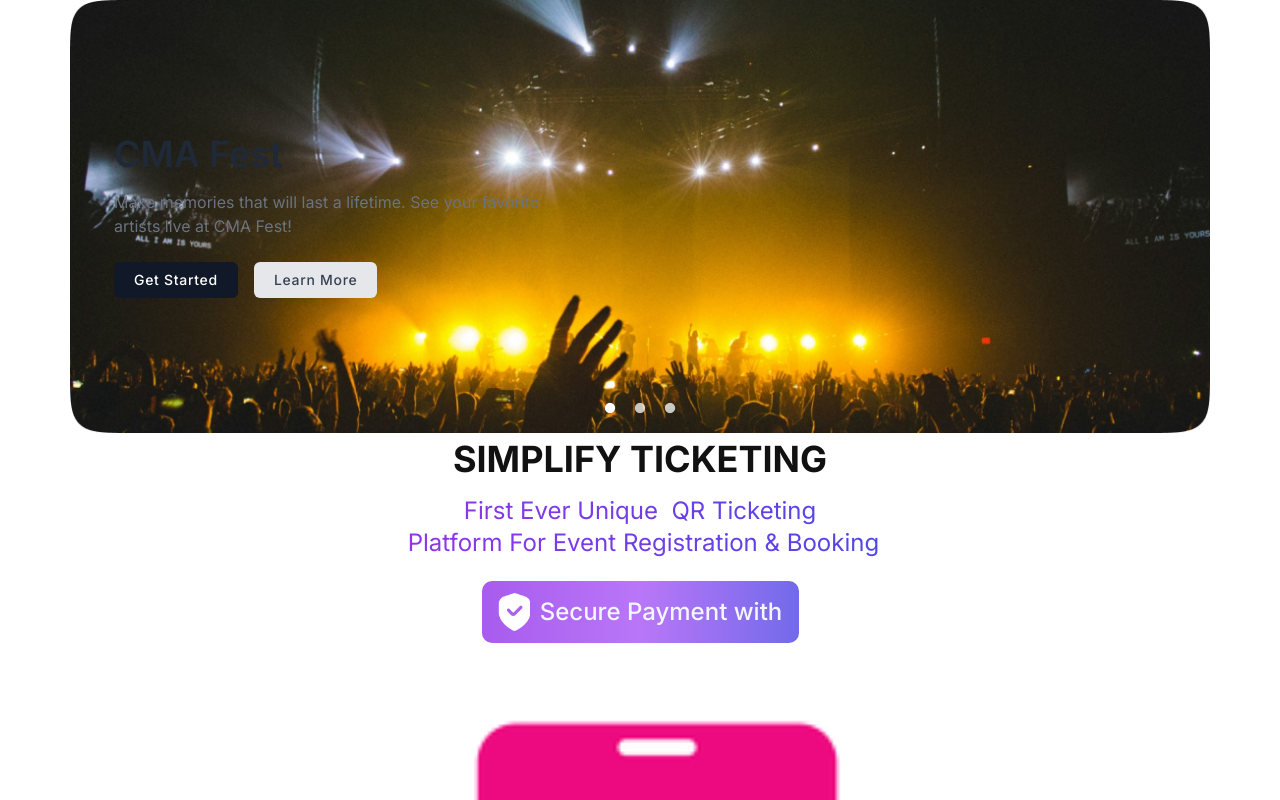
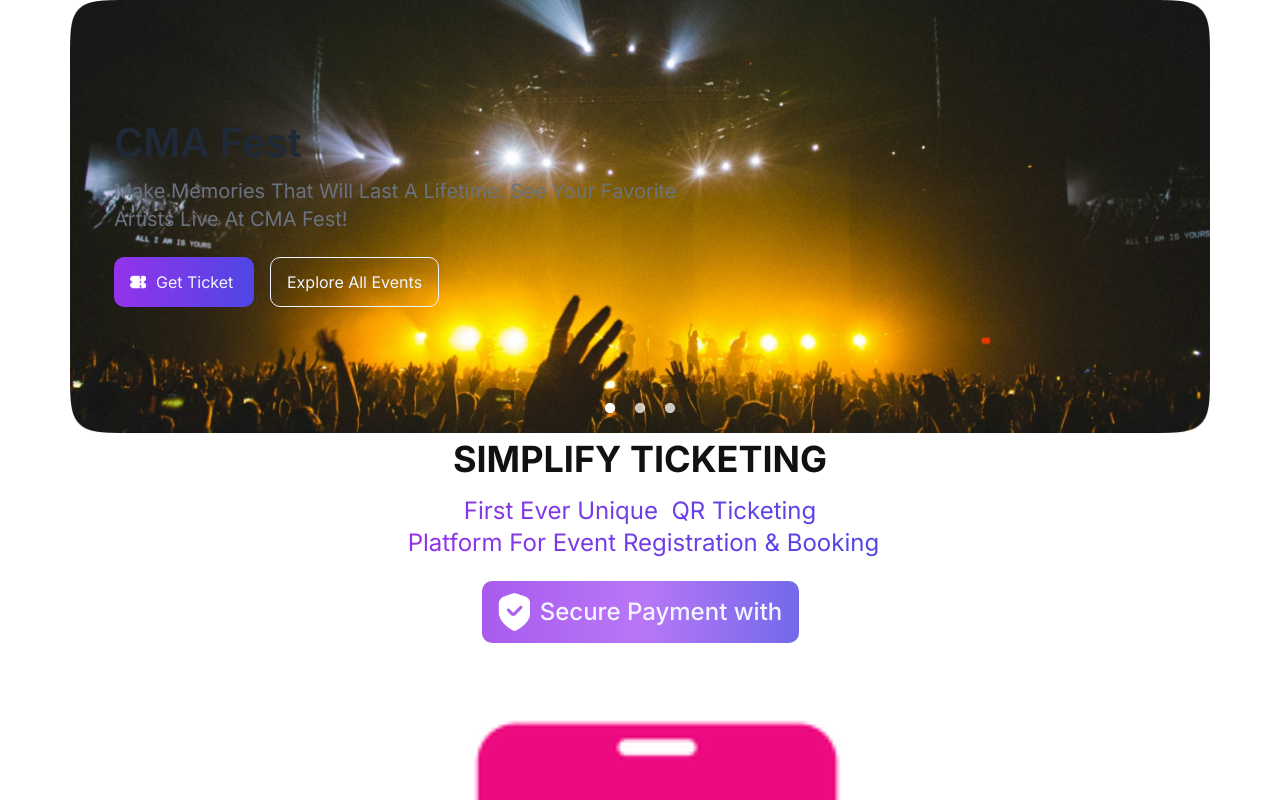
Before and after one commit to RashedAkash/event_host, a Next.js app: page / in a window 1280 px wide. Shown: the top 800 px of the page. Built offline with nearby package versions, Linux system fonts and the light colour scheme.

Commit message:
banner complete

```diff
--- a/src/app/globals.css
+++ b/src/app/globals.css
@@ -32,3 +32,6 @@
     opacity: 1 !important;
    ;
 }
+.z-10{
+  z-index: 1 !important;
+}
--- a/src/components/hero/Hero.js
+++ b/src/components/hero/Hero.js
@@ -27,55 +27,150 @@
                 width={1160}
                 height={441}
               />
-              <div className="lg:flex absolute -top-10
-               left-5">
+              <div
+                className="lg:flex absolute top-0  lg:-top-10
+               lg:left-5"
+              >
                 <div className="flex items-center justify-center w-full px-6 py-8 lg:h-[32rem] lg:w-full">
                   <div className="max-w-xl">
-                    <h2 className="text-3xl font-semibold text-gray-800 dark:text-white lg:text-4xl">
+                    <h2 className="text-3xl font-semibold text-gray-800 dark:text-white lg:text-[40px] lg:w-[190px]">
                       CMA Fest
                     </h2>
 
-                    <p className="mt-4 text-sm text-gray-500 dark:text-gray-400 lg:text-base">
-                      Make memories that will last a lifetime. See your favorite <br />
+                    <p className="mt-4 text-sm text-gray-500 dark:text-white lg:w-[605px] capitalize lg:text-xl ">
+                      Make memories that will last a lifetime. See your favorite{" "}
+                      <br />
                       artists live at CMA Fest!
                     </p>
 
-                    <div className="flex flex-col mt-6 space-y-3 lg:space-y-0 lg:flex-row">
+                    <div className="flex flex-col justify-start mt-6 space-y-3 lg:space-y-0 lg:flex-row">
+                      <div className="flex lg:w-[140px] justify-start items-center   rounded-[10px] gap-[10px] py-3 px-4 bg-gradient-to-r from-purple-600 to-indigo-600">
+                        <div>
+                          <Image
+                            src="/Resourcess/icon/Vector.png"
+                            alt="img"
+                            width={16}
+                            height={16}
+                          />
+                        </div>
+                        <div>
+                          <h1 className="text-base  text-[#F1F3FF]">
+                            Get Ticket
+                          </h1>
+                        </div>
+                      </div>
                       <a
                         href="#"
-                        className="block px-5 py-2 text-sm font-medium tracking-wider text-center text-white transition-colors duration-300 transform bg-gray-900 rounded-md hover:bg-gray-700"
+                        className="block px-4 py-3 border border-[#F1F3FF] text-base  text-[#F1F3FF]   text-center  transition-colors duration-300 transform  rounded-[10px] lg:mx-4 "
                       >
-                        Get Started
-                      </a>
-                      <a
-                        href="#"
-                        className="block px-5 py-2 text-sm font-medium tracking-wider text-center text-gray-700 transition-colors duration-300 transform bg-gray-200 rounded-md lg:mx-4 hover:bg-gray-300"
-                      >
-                        Learn More
+                        Explore All Events
                       </a>
                     </div>
                   </div>
                 </div>
               </div>
             </div>
-            <div>
+            <div className="relative">
               <Image
                 src="/Resourcess/banner.png"
                 alt="img"
                 width={1160}
                 height={441}
               />
-              <div></div>
+              <div
+                className="lg:flex absolute top-0  lg:-top-10
+               lg:left-5"
+              >
+                <div className="flex items-center justify-center w-full px-6 py-8 lg:h-[32rem] lg:w-full">
+                  <div className="max-w-xl">
+                    <h2 className="text-3xl font-semibold text-gray-800 dark:text-white lg:text-[40px] lg:w-[190px]">
+                      CMA Fest
+                    </h2>
+
+                    <p className="mt-4 text-sm text-gray-500 dark:text-white lg:w-[605px] capitalize lg:text-xl ">
+                      Make memories that will last a lifetime. See your favorite{" "}
+                      <br />
+                      artists live at CMA Fest!
+                    </p>
+
+                    <div className="flex flex-col justify-start mt-6 space-y-3 lg:space-y-0 lg:flex-row">
+                      <div className="flex lg:w-[140px] justify-start items-center   rounded-[10px] gap-[10px] py-3 px-4 bg-gradient-to-r from-purple-600 to-indigo-600">
+                        <div>
+                          <Image
+                            src="/Resourcess/icon/Vector.png"
+                            alt="img"
+                            width={16}
+                            height={16}
+                          />
+                        </div>
+                        <div>
+                          <h1 className="text-base  text-[#F1F3FF]">
+                            Get Ticket
+                          </h1>
+                        </div>
+                      </div>
+                      <a
+                        href="#"
+                        className="block px-4 py-3 border border-[#F1F3FF] text-base  text-[#F1F3FF]   text-center  transition-colors duration-300 transform  rounded-[10px] lg:mx-4 "
+                      >
+                        Explore All Events
+                      </a>
+                    </div>
+                  </div>
+                </div>
+              </div>
             </div>
-            <div>
+            <div className="relative">
               <Image
                 src="/Resourcess/banner.png"
                 alt="img"
                 width={1160}
                 height={441}
               />
-              <div></div>
+              <div
+                className="lg:flex absolute top-0  lg:-top-10
+               lg:left-5"
+              >
+                <div className="flex items-center justify-center w-full px-6 py-8 lg:h-[32rem] lg:w-full">
+                  <div className="max-w-xl">
+                    <h2 className="text-3xl font-semibold text-gray-800 dark:text-white lg:text-[40px] lg:w-[190px]">
+                      CMA Fest
+                    </h2>
+
+                    <p className="mt-4 text-sm text-gray-500 dark:text-white lg:w-[605px] capitalize lg:text-xl ">
+                      Make memories that will last a lifetime. See your favorite{" "}
+                      <br />
+                      artists live at CMA Fest!
+                    </p>
+
+                    <div className="flex flex-col justify-start mt-6 space-y-3 lg:space-y-0 lg:flex-row">
+                      <div className="flex lg:w-[140px] justify-start items-center   rounded-[10px] gap-[10px] py-3 px-4 bg-gradient-to-r from-purple-600 to-indigo-600">
+                        <div>
+                          <Image
+                            src="/Resourcess/icon/Vector.png"
+                            alt="img"
+                            width={16}
+                            height={16}
+                          />
+                        </div>
+                        <div>
+                          <h1 className="text-base  text-[#F1F3FF]">
+                            Get Ticket
+                          </h1>
+                        </div>
+                      </div>
+                      <a
+                        href="#"
+                        className="block px-4 py-3 border border-[#F1F3FF] text-base  text-[#F1F3FF]   text-center  transition-colors duration-300 transform  rounded-[10px] lg:mx-4 "
+                      >
+                        Explore All Events
+                      </a>
+                    </div>
+                  </div>
+                </div>
+              </div>
             </div>
+
           </Slider>
         </Container>
       </ContainerFluid>
--- a/src/components/simplyfiTicketing/SimplifyTicketing.js
+++ b/src/components/simplyfiTicketing/SimplifyTicketing.js
@@ -15,7 +15,7 @@
                 SIMPLIFY TICKETING
               </h1>
             </div>
-            <div className="lg:w-[480px] mt-4 mb-7 lg:h-[58px] mx-auto  ">
+            <div className="lg:w-[480px] mt-4 z-10 mb-7 lg:h-[58px] mx-auto  ">
               <h1 className=" text-transparent bg-clip-text text-center bg-gradient-to-r from-purple-600 to-indigo-600 text-2xl ">
                 First Ever Unique  QR Ticketing <br />  Platform For Event
                 Registration & Booking
@@ -37,9 +37,7 @@
               </div>
             </div>
           </div>
-          <div
-            className="lg:-mt-36"
-          >
+          <div className="lg:-mt-36 ">
             <Image
               src="/Resourcess/payment.png"
               alt="img"
```
